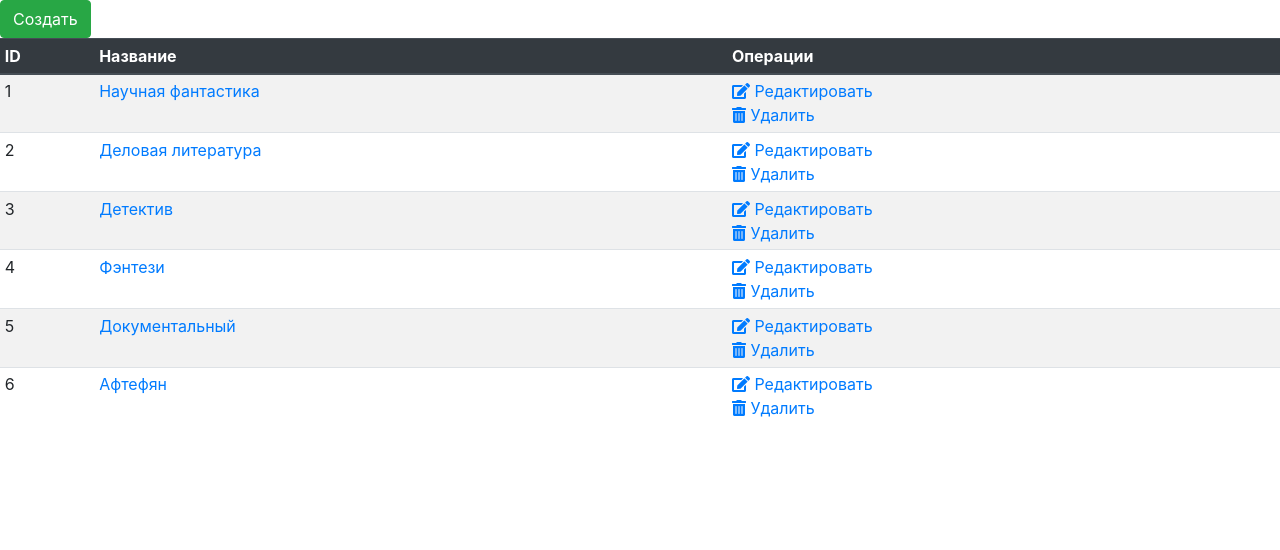
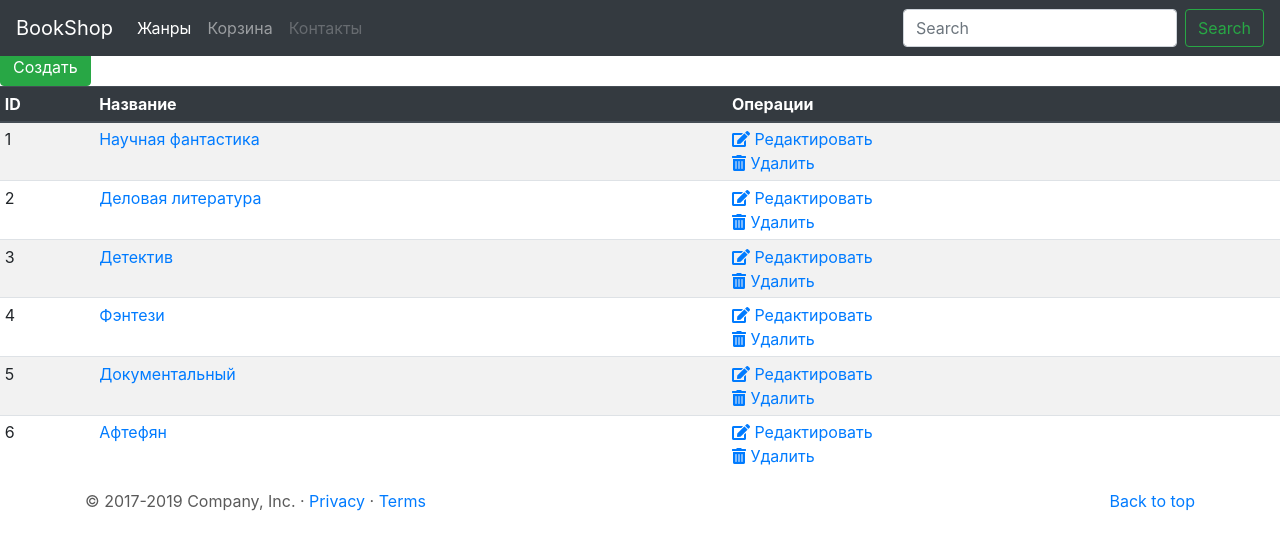
Before and after one commit to akaDeMka/django_project, a Django app: page /genre/ in a window 1280 px wide. Shown: the top 550 px of the page. Run offline with Django 3.2, Linux system fonts and the light colour scheme; data comes from the database, SQL or seed files in the repository; some libraries are stand-ins or nearby versions.

Commit message:
main template ready

```diff
--- /dev/null
+++ b/bookshop/bookshop/templates/base.html
@@ -0,0 +1,79 @@
+{% load static %}
+<!doctype html>
+<html lang="en">
+  <head>
+    <meta charset="utf-8">
+    <meta name="viewport" content="width=device-width, initial-scale=1, shrink-to-fit=no">
+    <meta name="description" content="">
+    <meta name="author" content="Mark Otto, Jacob Thornton, and Bootstrap contributors">
+    <meta name="generator" content="Jekyll v3.8.5">
+    <title>{% block title %}{% endblock  %}</title>
+
+    <link rel="canonical" href="https://getbootstrap.com/docs/4.3/examples/carousel/">
+
+    <!-- Bootstrap core CSS -->
+<link rel="stylesheet" href="https://stackpath.bootstrapcdn.com/bootstrap/4.3.1/css/bootstrap.min.css" integrity="sha384-ggOyR0iXCbMQv3Xipma34MD+dH/1fQ784/j6cY/iJTQUOhcWr7x9JvoRxT2MZw1T" crossorigin="anonymous">
+<link rel="stylesheet" href="https://cdnjs.cloudflare.com/ajax/libs/font-awesome/5.12.0-2/css/all.min.css">
+
+<link rel="stylesheet" href="{% static 'carousel.css' %}" type="text/css">
+
+
+    <style>
+      .bd-placeholder-img {
+        font-size: 1.125rem;
+        text-anchor: middle;
+        -webkit-user-select: none;
+        -moz-user-select: none;
+        -ms-user-select: none;
+        user-select: none;
+      }
+
+      @media (min-width: 768px) {
+        .bd-placeholder-img-lg {
+          font-size: 3.5rem;
+        }
+      }
+    </style>
+    <!-- Custom styles for this template -->
+
+  </head>
+  <body>
+    <header>
+  <nav class="navbar navbar-expand-md navbar-dark fixed-top bg-dark">
+    <a class="navbar-brand" href="/">BookShop </a>
+    <button class="navbar-toggler" type="button" data-toggle="collapse" data-target="#navbarCollapse" aria-controls="navbarCollapse" aria-expanded="false" aria-label="Toggle navigation">
+      <span class="navbar-toggler-icon"></span>
+    </button>
+    <div class="collapse navbar-collapse" id="navbarCollapse">
+      <ul class="navbar-nav mr-auto">
+        <li class="nav-item active">
+          <a class="nav-link" href="{% url 'genre:list' %}">Жанры <span class="sr-only">(current)</span></a>
+        </li>
+        <li class="nav-item">
+          <a class="nav-link" href="#">Корзина</a>
+        </li>
+        <li class="nav-item">
+          <a class="nav-link disabled" href="#">Контакты</a>
+        </li>
+      </ul>
+      <form class="form-inline mt-2 mt-md-0">
+        <input class="form-control mr-sm-2" type="text" placeholder="Search" aria-label="Search">
+        <button class="btn btn-outline-success my-2 my-sm-0" type="submit">Search</button>
+      </form>
+    </div>
+  </nav>
+</header>
+
+<main role="main">
+    {% block  content %}{% endblock  %}
+  <!-- FOOTER -->
+  <footer class="container">
+    <p class="float-right"><a href="#">Back to top</a></p>
+    <p>&copy; 2017-2019 Company, Inc. &middot; <a href="#">Privacy</a> &middot; <a href="#">Terms</a></p>
+  </footer>
+</main>
+<script src="https://code.jquery.com/jquery-3.3.1.slim.min.js" integrity="sha384-q8i/X+965DzO0rT7abK41JStQIAqVgRVzpbzo5smXKp4YfRvH+8abtTE1Pi6jizo" crossorigin="anonymous"></script>
+<script src="https://cdnjs.cloudflare.com/ajax/libs/popper.js/1.14.7/umd/popper.min.js" integrity="sha384-UO2eT0CpHqdSJQ6hJty5KVphtPhzWj9WO1clHTMGa3JDZwrnQq4sF86dIHNDz0W1" crossorigin="anonymous"></script>
+<script src="https://stackpath.bootstrapcdn.com/bootstrap/4.3.1/js/bootstrap.min.js" integrity="sha384-JjSmVgyd0p3pXB1rRibZUAYoIIy6OrQ6VrjIEaFf/nJGzIxFDsf4x0xIM+B07jRM" crossorigin="anonymous"></script>
+      </body>
+</html>
--- a/bookshop/genre/templates/bookshop_main.html
+++ b/bookshop/bookshop/templates/bookshop_main.html
@@ -47,7 +47,7 @@
     <div class="collapse navbar-collapse" id="navbarCollapse">
       <ul class="navbar-nav mr-auto">
         <li class="nav-item active">
-          <a class="nav-link" href="#">Каталог <span class="sr-only">(current)</span></a>
+          <a class="nav-link" href="genre">Жанры <span class="sr-only">(current)</span></a>
         </li>
         <li class="nav-item">
           <a class="nav-link" href="#">Корзина</a>
--- a/bookshop/bookshop/urls.py
+++ b/bookshop/bookshop/urls.py
@@ -20,6 +20,6 @@ from .views import ViewSite
 
 urlpatterns = [
     path('admin/', admin.site.urls),
-    path('genre/', include('genre.urls')),
+    path('genre/', include('genre.urls',namespace='genre')),
     path('', ViewSite.as_view()),
 ]
--- a/bookshop/bookshop/views.py
+++ b/bookshop/bookshop/views.py
@@ -1,7 +1,3 @@
 from django.views.generic import TemplateView
-from .settings import BASE_DIR
-
-#from .urls import urlpatterns
 class ViewSite(TemplateView):
     template_name = 'bookshop_main.html'
-    print (BASE_DIR)
--- a/bookshop/genre/admin.py
+++ b/bookshop/genre/admin.py
@@ -1,4 +1,4 @@
 from django.contrib import admin
-from .models import Genre
+from . import models
 # Register your models here.
-admin.site.register(Genre)
+admin.site.register(models.Genre)
--- a/bookshop/genre/templates/genre_list.html
+++ b/bookshop/genre/templates/genre_list.html
@@ -1,15 +1,7 @@
-<!doctype html>
-<html lang="en">
-  <head>
-    <!-- Required meta tags -->
-    <meta charset="utf-8">
-    <meta name="viewport" content="width=device-width, initial-scale=1, shrink-to-fit=no">
-<link rel="stylesheet" href="https://stackpath.bootstrapcdn.com/bootstrap/4.3.1/css/bootstrap.min.css" integrity="sha384-ggOyR0iXCbMQv3Xipma34MD+dH/1fQ784/j6cY/iJTQUOhcWr7x9JvoRxT2MZw1T" crossorigin="anonymous">
-<link rel="stylesheet" href="https://cdnjs.cloudflare.com/ajax/libs/font-awesome/5.12.0-2/css/all.min.css">
-</head>
-
-<body>
-<a href="{% url 'genre:Add Genre' %}"><button type="button" class="btn btn-success">Cоздать</button></a>
+{% extends 'base.html' %}
+{% block  title %}Редактировать Жанр{% endblock  %}
+{% block content %}
+<a href="{% url 'genre:create' %}"><button type="button" class="btn btn-success">Cоздать</button></a>
 <table class= "table table-striped table-sm">
     <thead class="thead-dark">
         <tr>
@@ -22,18 +14,13 @@
         {% for obj in object_list %}
             <tr>
                 <td scope="row">{{obj.id}}</td>
-                <td><a href="{% url 'genre:Edit Genre' obj.id %}">{{obj.name}}</a></td>
-                <td><a href="{% url 'genre:Edit Genre' obj.id %}"><i class="fas fa-edit"></i> Редактировать</a><br>
-                    <a href="{% url 'genre:Delete Genre' obj.id %}"><i class="fas fa-trash-alt"></i> Удалить</a></td>
+                <td><a href="{% url 'genre:edit' obj.pk %}">{{obj.name}}</a></td>
+                <td><a href="{% url 'genre:edit' obj.pk %}"><i class="fas fa-edit"></i> Редактировать</a><br>
+                    <a href="{% url 'genre:delete' obj.pk %}"><i class="fas fa-trash-alt"></i> Удалить</a></td>
             </tr>
         {% empty %}
             <tr>Нет жанров.</tr>
         {% endfor %}
     </tbody>
 </table>
-
-<script src="https://code.jquery.com/jquery-3.3.1.slim.min.js" integrity="sha384-q8i/X+965DzO0rT7abK41JStQIAqVgRVzpbzo5smXKp4YfRvH+8abtTE1Pi6jizo" crossorigin="anonymous"></script>
-<script src="https://cdnjs.cloudflare.com/ajax/libs/popper.js/1.14.7/umd/popper.min.js" integrity="sha384-UO2eT0CpHqdSJQ6hJty5KVphtPhzWj9WO1clHTMGa3JDZwrnQq4sF86dIHNDz0W1" crossorigin="anonymous"></script>
-<script src="https://stackpath.bootstrapcdn.com/bootstrap/4.3.1/js/bootstrap.min.js" integrity="sha384-JjSmVgyd0p3pXB1rRibZUAYoIIy6OrQ6VrjIEaFf/nJGzIxFDsf4x0xIM+B07jRM" crossorigin="anonymous"></script>
-</body>
-</html>
+{%endblock%}
--- a/bookshop/genre/urls.py
+++ b/bookshop/genre/urls.py
@@ -5,8 +5,8 @@ from .views import CreateGenre, EditGenre, ViewGenres, DeleteGenre
 app_name = 'genre'
 
 urlpatterns = [
-    path('', ViewGenres.as_view(), name="List Genre"),
-    path('create/',CreateGenre.as_view(),name="Add Genre"),
-    path('<int:pk>/',EditGenre.as_view(),name="Edit Genre"),
-    path('<int:pk>/delete/',DeleteGenre.as_view(),name="Delete Genre")
+    path('', ViewGenres.as_view(), name="list"),
+    path('create/',CreateGenre.as_view(),name="create"),
+    path('<int:pk>/',EditGenre.as_view(),name="edit"),
+    path('<int:pk>-delete/',DeleteGenre.as_view(),name="delete")
 ]
--- a/bookshop/genre/views.py
+++ b/bookshop/genre/views.py
@@ -1,13 +1,13 @@
 from django.views.generic import CreateView, UpdateView, ListView, DeleteView
+from django.urls import reverse_lazy
 
 from .forms import CreateGenreForm
 from .models import Genre
-#from .urls import urlpatterns
 class CreateGenre(CreateView):
     template_name = 'genre_edit.html'
     model = Genre
     form_class = CreateGenreForm
-    success_url = "/genre"
+    success_url = reverse_lazy("genre:list")
 class ViewGenres(ListView):
     template_name = 'genre_list.html'
     model = Genre
@@ -15,9 +15,9 @@ class ViewGenres(ListView):
 class EditGenre(UpdateView):
     template_name = 'genre_edit.html'
     model = Genre
-    success_url = "/genre"
+    success_url = reverse_lazy("genre:list")
     form_class = CreateGenreForm
 class DeleteGenre(DeleteView):
-    success_url = "/genre"
+    success_url = reverse_lazy("genre:list")
     model = Genre
     template_name = 'genre_delete.html'
```
Also changed, not shown: bookshop/bookshop/settings.py (+7 -4 lines), bookshop/genre/templates/genre_delete.html (+5 -15 lines), bookshop/genre/templates/genre_edit.html (+7 -18 lines).
